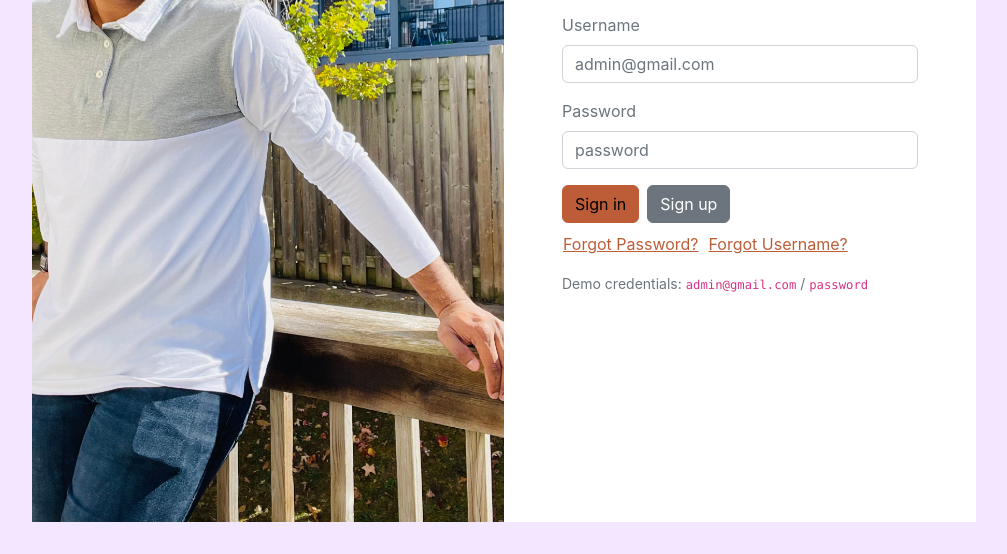
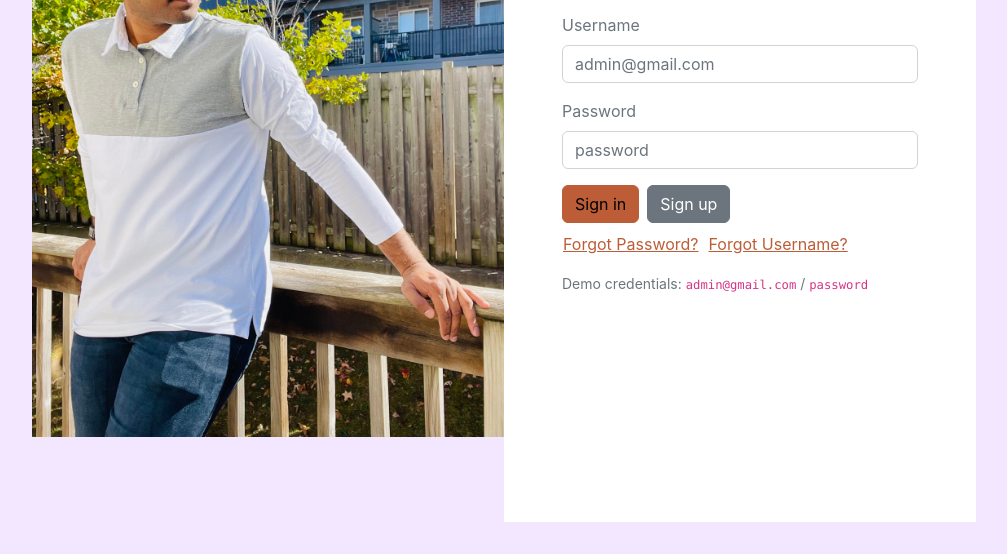
Before and after one commit to pavanparupalli/devops-portfolio-website, a plain HTML site: page login.html in a window 1280 px wide. Shown: the part 310-864 px from the top of the page, without its empty margins (272-1279 px from the left). Drawn offline with Linux system fonts and the light colour scheme.

Commit message:
image modifies accoding to github

```diff
--- a/css/login.css
+++ b/css/login.css
@@ -17,7 +17,9 @@
 }
 .login-image-half img {
   width: 100%;
-  height: 100vh;
+  height: 100%;
+  max-width: 100vw;
+  max-height: 100vh;
   object-fit: cover;
   display: block;
 }
```
